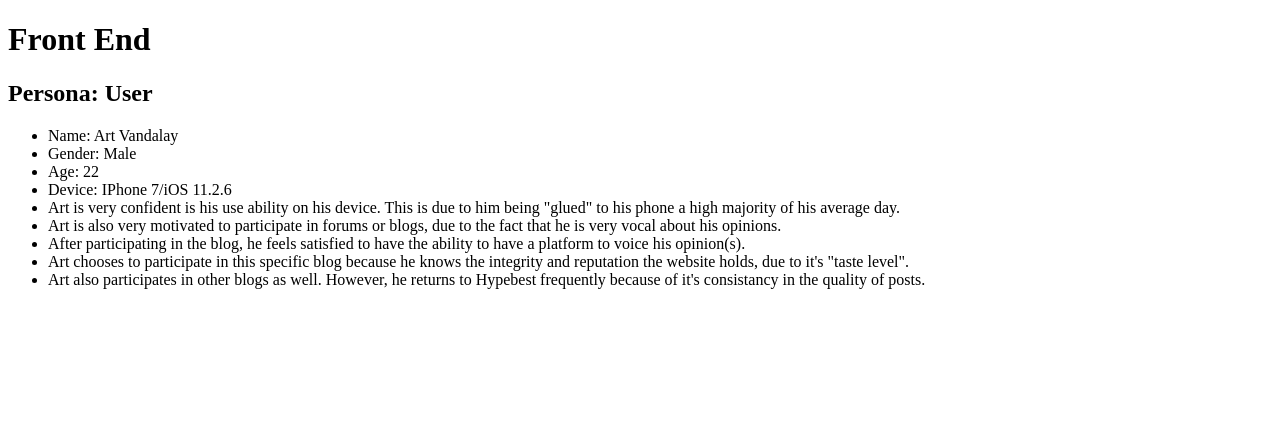
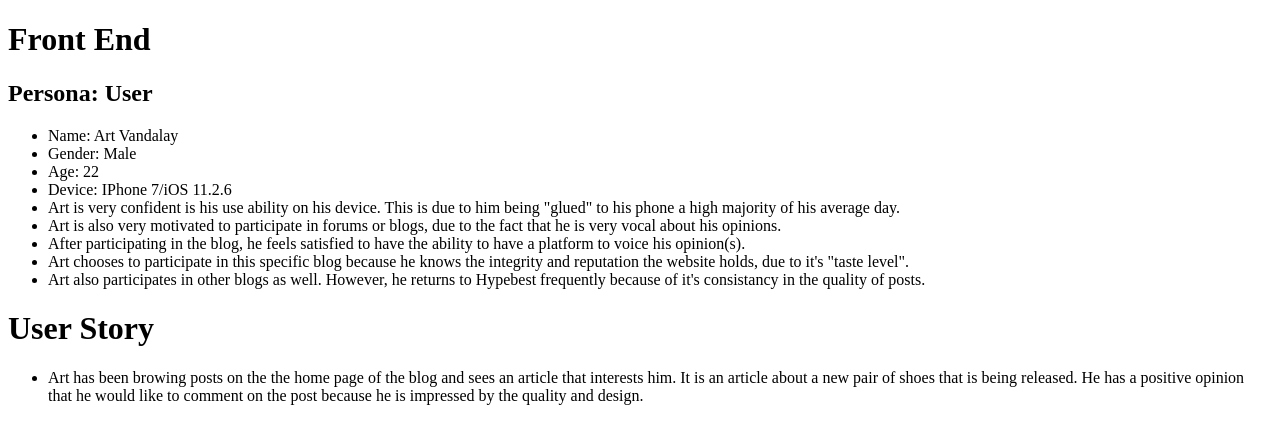
Before and after one commit to G-Cordova/data-design, a PHP site: page / in a window 1280 px wide. Shown: the top 444 px of the page. Run offline with PHP 8.4, Linux system fonts and the light colour scheme.

Commit message:
created user story

```diff
--- a/index.php
+++ b/index.php
@@ -19,5 +19,11 @@
 				<li>Art also participates in other blogs as well. However, he returns to Hypebest frequently because of it's consistancy in the quality of posts.</li>
 			</ul>
 		</div>
+		<div>
+			<h1>User Story</h1>
+			<ul>
+				<li>Art has been browing posts on the the home page of the blog and sees an article that interests him. It is an article about a new pair of shoes that is being released. He has a positive opinion that he would like to comment on the post because he is impressed by the quality and design.</li>
+			</ul>
+		</div>
 	</body>
 </html>
```
